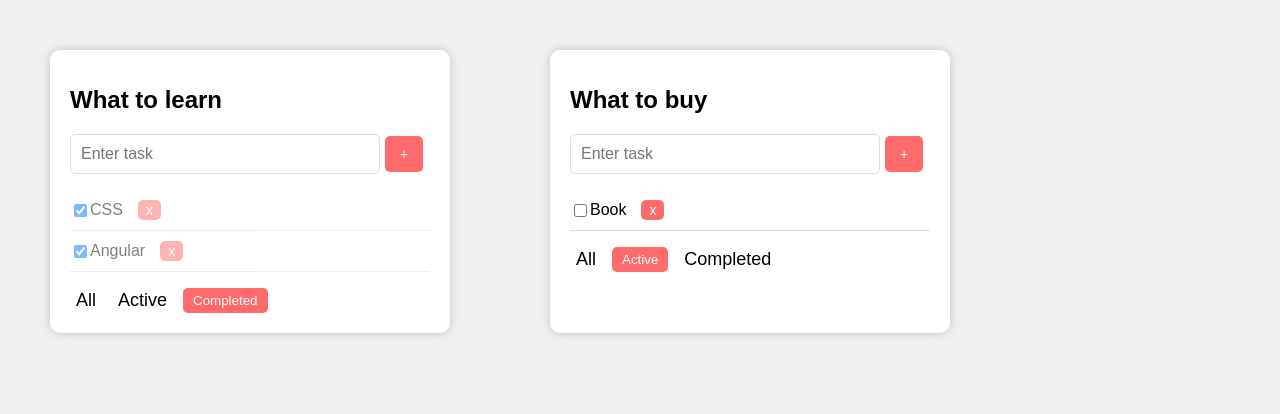
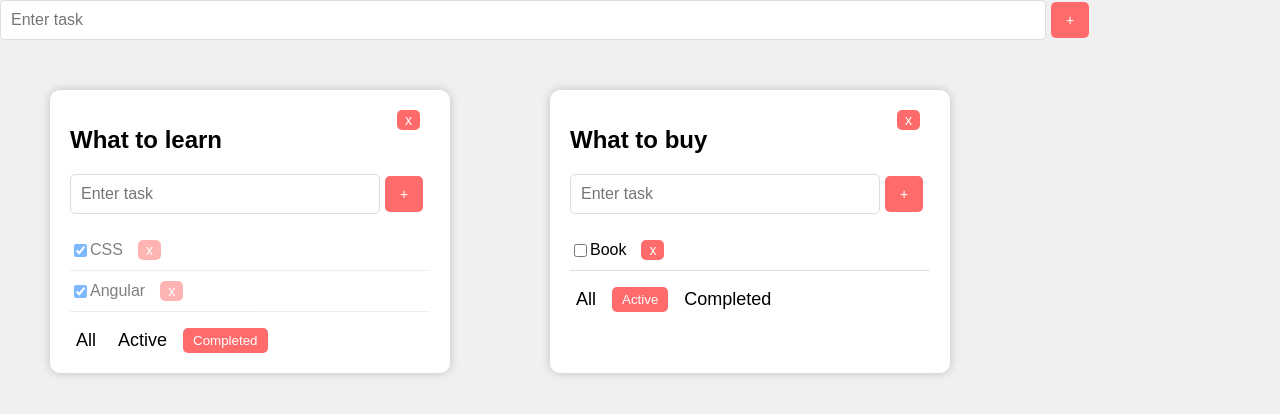
Before and after one commit to krystyna-lyn/tasks_app, a React (Create React App) app: page / in a window 1280 px wide. Shown: the top 414 px of the page. Built offline with nearby package versions, Linux system fonts and the light colour scheme.

Commit message:
add ItemForm

```diff
--- a/src/App.css
+++ b/src/App.css
@@ -19,10 +19,16 @@ body {
     box-sizing: border-box;
 }
 
-
 .todo-title {
     font-size: 24px;
     margin-bottom: 20px;
+    display: inline-block;
+}
+
+.remove-todolist {
+    float: right;
+    cursor: pointer;
+    margin-right: 10px;
 }
 
 .todo-list {
@@ -72,6 +78,7 @@ body {
 }
 
 .remove-btn,
+.remove-todolist,
 .add-btn {
     background-color: #ff6b6b;
     color: #fff;
--- a/src/App.js
+++ b/src/App.js
@@ -3,6 +3,7 @@ import "./App.css";
 import Todolist from "./components/Todolist";
 import { useState } from "react";
 import { v1 } from "uuid";
+import AddItemForm from "./components/AddItemForm";
 
 export const filterValues = "all" | "active" | "completed";
 
@@ -53,6 +54,14 @@ function App() {
 
   ])
 
+  let removeTodolist = (todolistId) => {
+    let filteredTodolists = todolists.filter((todolist) => todolist.id !== todolistId);
+    setTodolists(filteredTodolists);
+    delete tasksObj[todolistId];
+    setTasks({ ...tasksObj })
+
+  }
+
   let [tasksObj, setTasks] = useState({
     [todolistId1]: [
       { id: v1(), title: "CSS", isDone: true },
@@ -75,9 +84,24 @@ function App() {
     setTodolists(newTodolist);
   }
 
+  function addTodolist(title) {
+    let newTodolist = {
+      id: v1(),
+      filter: "all",
+      title: title,
+    }
+    setTodolists([newTodolist, ...todolists]);
+    setTasks({ ...tasksObj, [newTodolist.id]: [] })
+
+  }
+
 
   return (
+    <div>
+      <AddItemForm addTask={addTodolist} />
+
       <div className="container">
+
         {todolists.map((todo) => {
           if (todo && todo.filter) {
             let filteredArray = tasksObj[todo.id];
@@ -105,12 +129,14 @@ function App() {
                 addTask={addTask}
                 changeStatus={changeStatus}
                 filter={todo.filter}
+                removeTodolist={removeTodolist}
               />
             );
           }
           return null; // Return null for invalid or undefined todo objects
         })}
       </div>
+    </div>
   );
 
 }
--- /dev/null
+++ b/src/components/AddItemForm.jsx
@@ -0,0 +1,53 @@
+import React from 'react';
+import { useState } from 'react';
+
+const AddItemForm = ({addTask,id}) => {
+
+    const [userTask, setuserTask] = useState();
+    const [error, seterror] = useState(null);
+
+    const userTaskHandler = (e) => {
+        setuserTask(e.currentTarget.value);
+    };
+
+    const onPressHandler = (e) => {
+        seterror(null);
+        if (e.key === "Enter" && !!userTask) {
+            addTask(userTask, id);
+            setuserTask("");
+        }
+    };
+
+    const addTaskHandler = () => {
+
+        seterror(null);
+        if (!!userTask && userTask.trim() !== "") {
+
+            addTask(userTask, id);
+            setuserTask("");
+        } else {
+            seterror("Please enter a task");
+        }
+    };
+
+
+    return (
+        <div>
+            <input
+                value={userTask}
+                onChange={userTaskHandler}
+                onKeyPress={onPressHandler}
+                type="text"
+                placeholder="Enter task"
+                className={`todo-input ${error ? "error" : ""}`}
+            />
+
+            <button type="submit" className="add-btn" onClick={addTaskHandler}>
+                +
+            </button>
+            {error && <div className="error-message">{error}</div>}
+        </div>
+    )
+}
+
+export default AddItemForm
--- a/src/components/Todolist.jsx
+++ b/src/components/Todolist.jsx
@@ -1,33 +1,13 @@
 import React, { useState } from "react";
+import AddItemForm from "./AddItemForm";
 
-const Todolist = ({ title, tasks = [], removeTask, changeFilter, addTask, changeStatus,filter, id }) => {
+const Todolist = ({ title, tasks = [], removeTask, changeFilter, addTask, changeStatus, filter, id, removeTodolist }) => {
     const [userTask, setuserTask] = useState();
     const [error, seterror] = useState(null);
 
-    const userTaskHandler = (e) => {
-        setuserTask(e.currentTarget.value);
-    };
-
-    const onPressHandler = (e) => {
-        seterror(null);
-        if (e.key === "Enter" && !!userTask) {
-            addTask(userTask,id);
-            setuserTask("");
-        }
-    };
-
-    const addTaskHandler = () => {
-
-        seterror(null);
-        if (!!userTask && userTask.trim() !== "") {
-
-            addTask(userTask,id);
-            setuserTask("");
-        } else {
-            seterror("Please enter a task");
-        }
-
-    };
+    const addTasks=(title)=>{
+        addTask(title, id)
+    }
 
     const onAllClickedHandler = (e) => {
         changeFilter("all", id);
@@ -40,25 +20,16 @@ const Todolist = ({ title, tasks = [], removeTask, changeFilter, addTask, change
     };
 
     return (
+
         <div className="todo-container">
 
             <h1 className="todo-title">{title}</h1>
+            <button className="remove-todolist" onClick={() => removeTodolist(id)}>x</button>
 
-            <input
-                value={userTask}
-                onChange={userTaskHandler}
-                onKeyPress={onPressHandler}
-                type="text"
-                placeholder="Enter task"
-                className={`todo-input ${error ? "error" : ""}`}
-            />
-
-            <button type="submit" className="add-btn" onClick={addTaskHandler}>
-                +
-            </button>
-            {error && <div className="error-message">{error}</div>}
+           <AddItemForm addTask={addTasks}/>
 
             <ul className="todo-list">
+
                 {
                     tasks.map((task) => (
 
@@ -73,13 +44,15 @@ const Todolist = ({ title, tasks = [], removeTask, changeFilter, addTask, change
                 }
             </ul>
             <div className="actions">
-                <button className={filter==='all' ? "active-filter" : "actions-btn"} onClick={onAllClickedHandler}>All</button>
-                <button className={filter==='active' ? "active-filter" : "actions-btn"} onClick={onActiveClickedHandler}>Active</button>
-                <button className={filter==='completed' ? "active-filter" : "actions-btn"} onClick={onCompletedClickedHandler}>Completed</button>
+                <button className={filter === 'all' ? "active-filter" : "actions-btn"} onClick={onAllClickedHandler}>All</button>
+                <button className={filter === 'active' ? "active-filter" : "actions-btn"} onClick={onActiveClickedHandler}>Active</button>
+                <button className={filter === 'completed' ? "active-filter" : "actions-btn"} onClick={onCompletedClickedHandler}>Completed</button>
             </div>
-            </div>
+        </div>
 
     );
 };
 
+
+
 export default Todolist;
```
Lines whose indentation alone changed are shown as unchanged.
